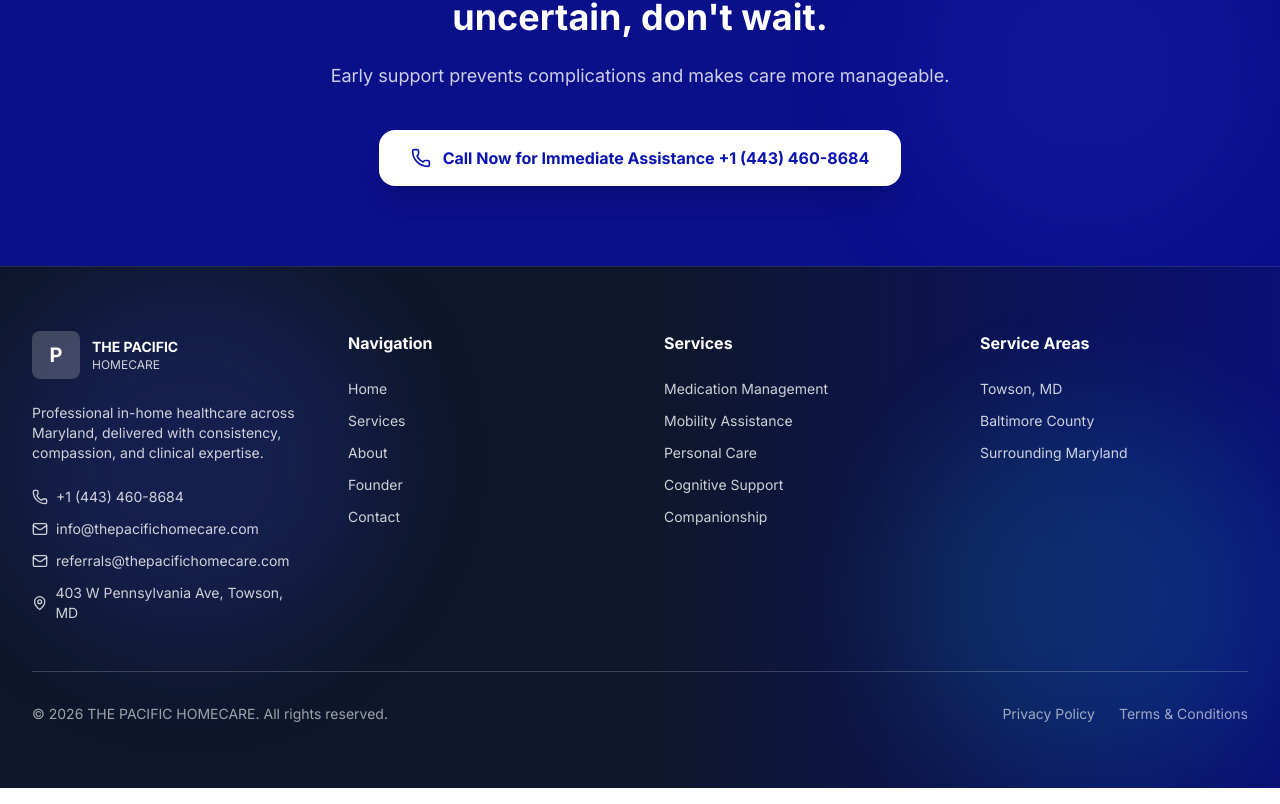
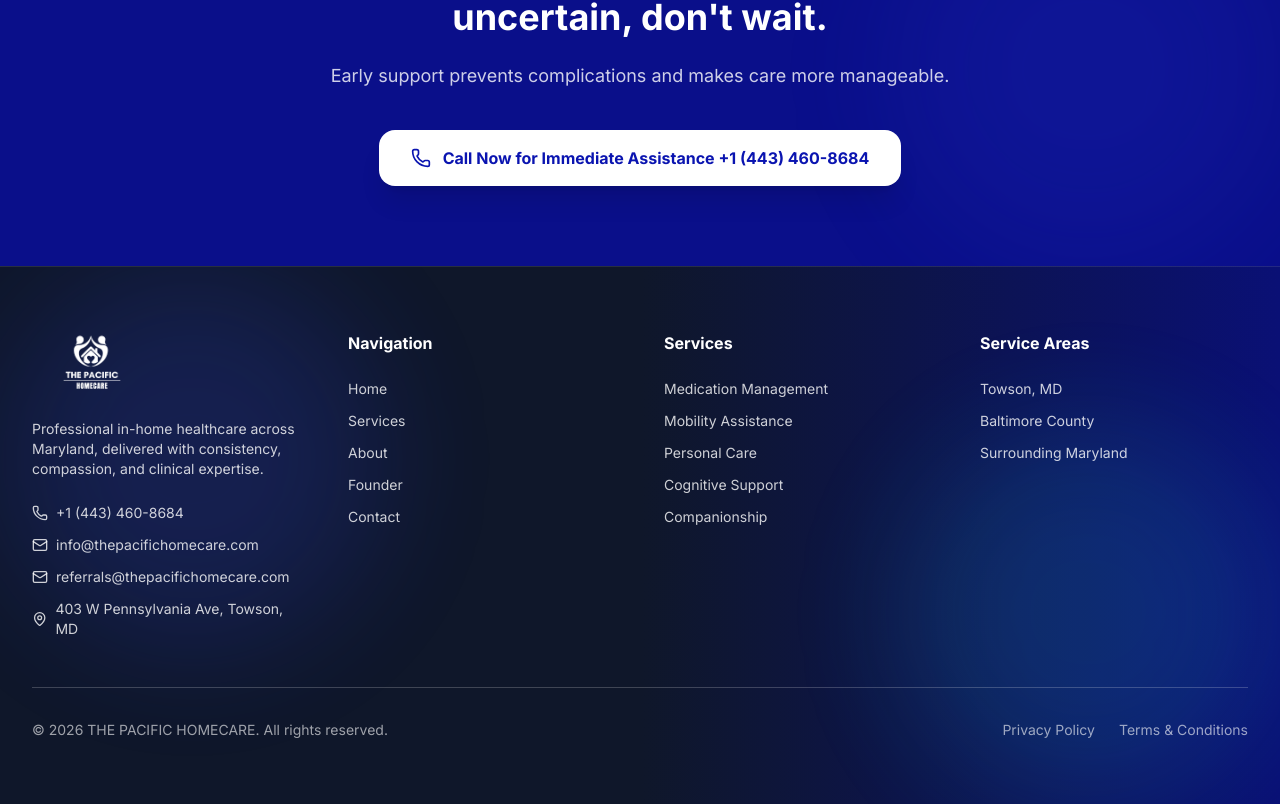
Before and after one commit to iamlekside2/pacific, a React (Vite) app: page /contact in a window 1280 px wide. Shown: the part 4640-5444 px from the top of the page. Built offline with nearby package versions, Linux system fonts and the light colour scheme.

Commit message:
Use logo in footer instead of P placeholder
Co-Authored-By: Claude Opus 4.6 (1M context) <noreply@anthropic.com>

```diff
--- a/src/components/Footer.jsx
+++ b/src/components/Footer.jsx
@@ -1,5 +1,6 @@
 import { Phone, Mail, MapPin } from 'lucide-react'
 import { Link } from 'react-router-dom'
+import logo from '../assets/logo.png'
 
 export default function Footer() {
 
@@ -12,9 +13,8 @@ export default function Footer() {
       <div className="max-w-7xl mx-auto px-4 sm:px-6 lg:px-8 relative z-10">
         <div className="grid md:grid-cols-2 lg:grid-cols-4 gap-12 mb-12">
           <div className="group hover:scale-105 transition-transform duration-300">
-            <div className="flex items-center gap-3 mb-6">
-              <div className="w-12 h-12 bg-white/20 rounded-lg flex items-center justify-center font-bold text-xl group-hover:bg-white/30 transition-colors">P</div>
-              <div><p className="text-sm font-bold">THE PACIFIC</p><p className="text-xs text-white/80">HOMECARE</p></div>
+            <div className="mb-6">
+              <img src={logo} alt="THE PACIFIC HOMECARE" className="h-16 w-auto brightness-0 invert" />
             </div>
             <p className="text-white/80 text-sm mb-6">Professional in-home healthcare across Maryland, delivered with consistency, compassion, and clinical expertise.</p>
             <div className="space-y-3 text-sm">
```
